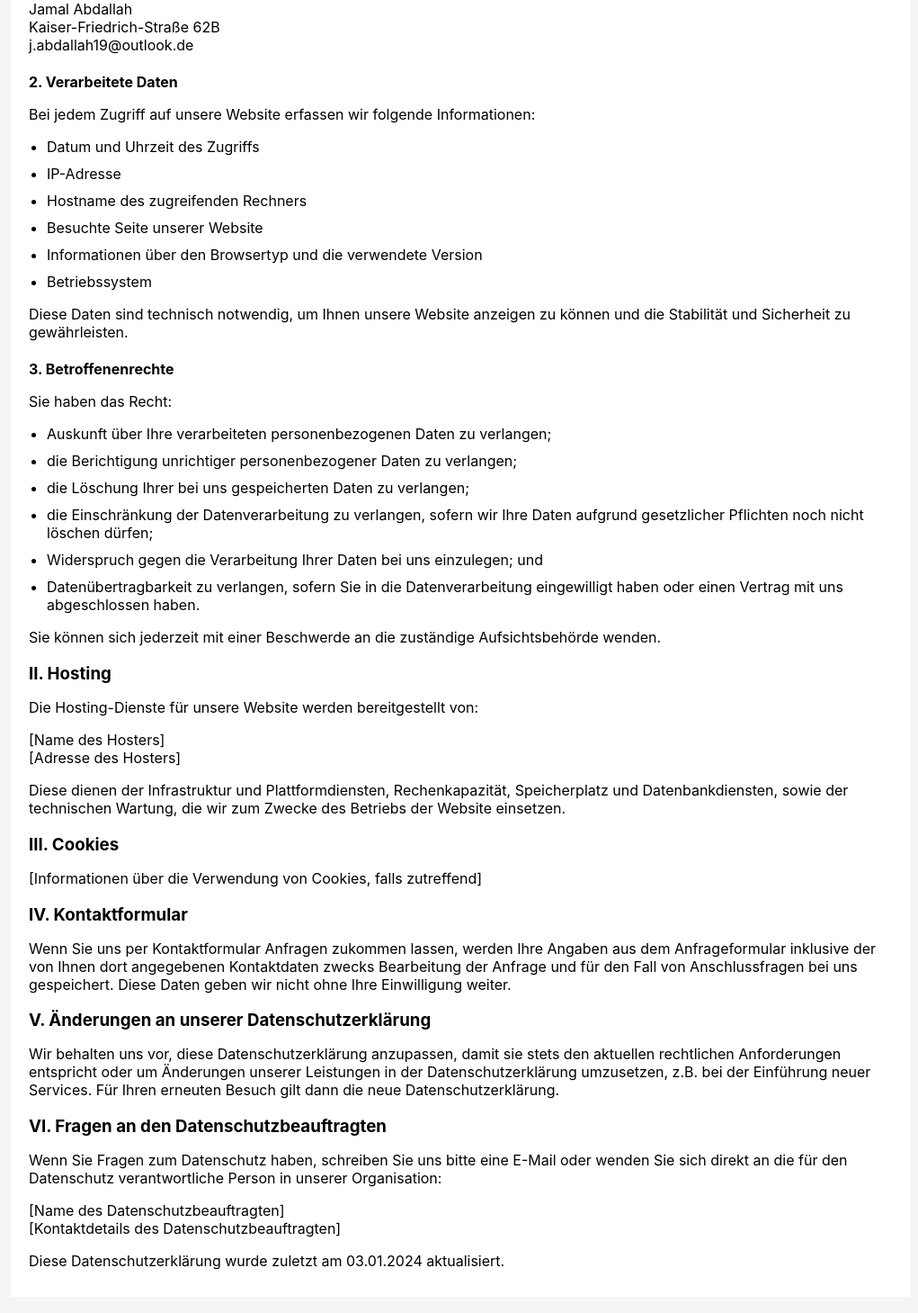
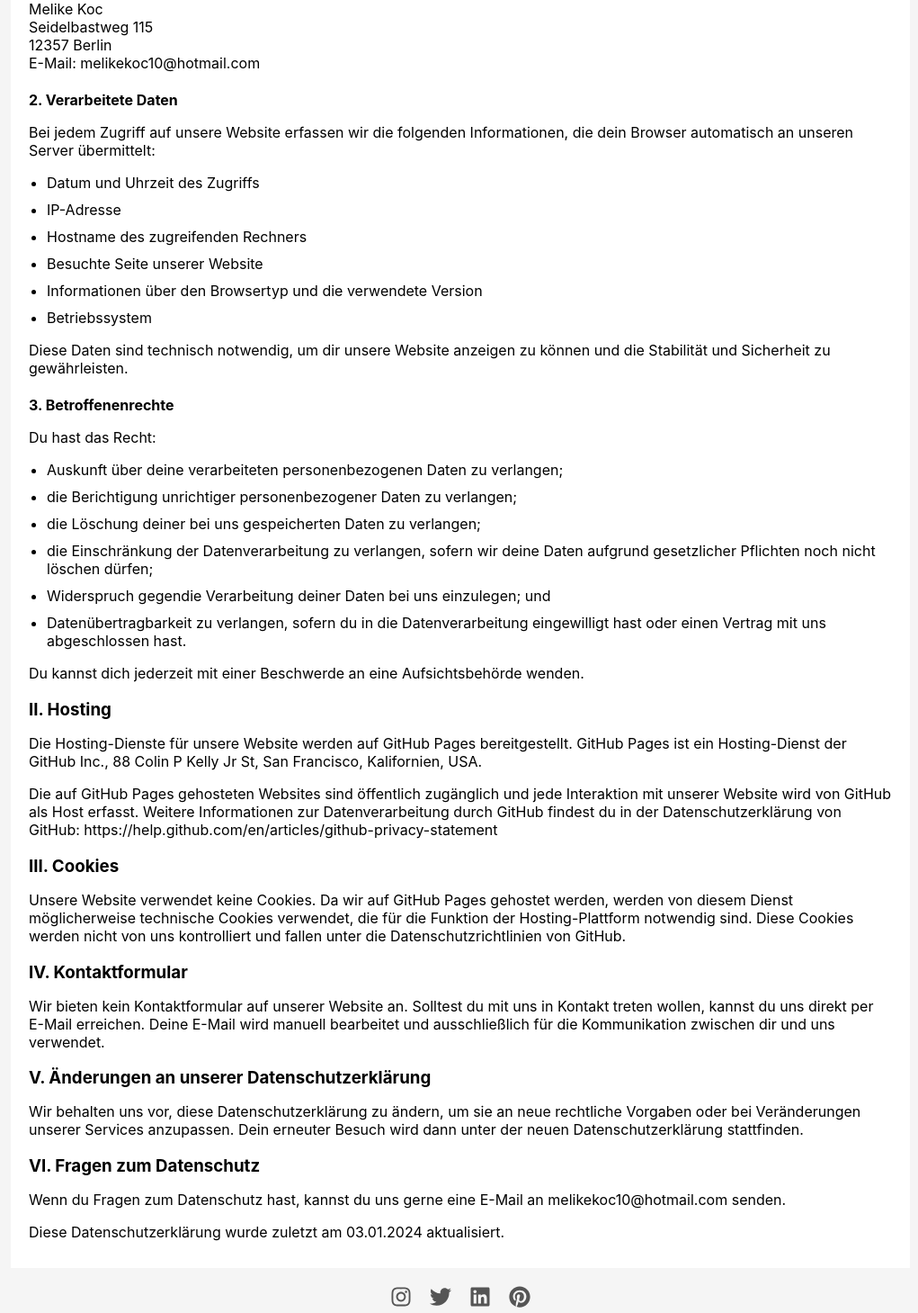
Before and after one commit to jamal019/jamal019.github.io, a React (Create React App) app in the folder my-architecture-portfolio/: page /datenschutz in a window 1280 px wide. Shown: the part 320-1779 px from the top of the page at 90% size, without its empty margins (128-1149 px from the left). Built offline with nearby package versions, Linux system fonts and the light colour scheme.

Commit message:
Lücken gefüllt

```diff
--- a/my-architecture-portfolio/public/index.html
+++ b/my-architecture-portfolio/public/index.html
@@ -28,8 +28,6 @@
   <link
   rel="stylesheet"
   href="https://cdnjs.cloudflare.com/ajax/libs/font-awesome/5.15.3/css/all.min.css"
-  integrity="sha384-SZXxX4whmUM5Gg2cM3o5LHwuj+SZCf+oCxrpiqfQNATcOzVdKiSL4FvZEMJ0Ud/2"
-  crossorigin="anonymous"
 />
     <title>React App</title>
   </head>
--- a/my-architecture-portfolio/src/components/About.js
+++ b/my-architecture-portfolio/src/components/About.js
@@ -1,14 +1,23 @@
 import React from 'react';
-import './About.css'; // Importieren Sie die About.css-Datei
+import './About.css';
 
 function About() {
   return (
     <div className="about-container">
       <h2 className="about-title">Über mich</h2>
 
+      <div className="about-portrait-container">
+        <img
+          src={`${process.env.PUBLIC_URL}/ich.png`}
+          alt="Melike Koc"
+          className="about-portrait"
+        />
+      </div>
+      {/* Portrait Bild einfügen */}
       <section className="about-section">
         <h3 className="about-subtitle">Wer bin ich?</h3>
-        <p>Mein Name ist Melike Koc, und ich bin eine engagierte und leidenschaftliche Architekturstudentin mit umfangreicher Erfahrung in verschiedenen Bereichen der Architektur und des Bauwesens. Mit einer starken technischen Grundlage und einem kreativen Herangehen an Designprozesse strebe ich danach, innovative Lösungen zu entwickeln, die sowohl ästhetisch ansprechend als auch funktional sind.</p>
+        <p>Mein Name ist Melike Koc, und ich bin eine engagierte und leidenschaftliche Architekturstudentin mit umfangreicher Erfahrung in verschiedenen Bereichen der Architektur und des Bauwesens. Mit einer starken technischen Grundlage und einem kreativen Herangehen an Designprozesse strebe ich danach, innovative Lösungen zu entwickeln, die sowohl ästhetisch ansprechend als auch funktional sind. Mein besonderes Interesse gilt der Erhaltung und Wiederbelebung denkmalgeschützter Gebäude, wobei ich stets darauf bedacht bin, deren historischen Charme zu bewahren, während ich moderne Lebensstandards integriere.</p>
+        <p>Die Architektur ist für mich nicht nur eine technische Disziplin, sondern auch ein Mittel, um das Leben der Menschen positiv zu beeinflussen. Ich glaube fest daran, dass gut durchdachte Architektur nicht nur Räume schafft, sondern auch Gemeinschaften stärkt und zur Verbesserung der Lebensqualität beiträgt. Mein Ansatz ist es, durch kreative und nachhaltige Konzepte Menschen und ihre Bedürfnisse in den Mittelpunkt meiner Arbeit zu stellen.</p>
       </section>
 
       <section className="about-section">
@@ -51,6 +60,12 @@ function About() {
         </div>
       </section>
 
+      <section className="about-section">
+        <h3 className="about-subtitle">Meine Philosophie</h3>
+        <p>Ich bin überzeugt, dass Architektur mehr ist als das Zeichnen von Gebäuden. Sie ist eine Kunst, die es vermag, Geschichten zu erzählen und historische Kontexte zu bewahren. In meiner Arbeit lege ich großen Wert auf den respektvollen Umgang mit historischen Strukturen und bin stets bestrebt, ihre Geschichten in die moderne Welt zu übertragen. Gleichzeitig liegt mir am Herzen, durch umweltfreundliche und energieeffiziente Designs einen Beitrag zum Schutz unseres Planeten zu leisten.</p>
+        <p>Ich freue mich darauf, auch in Zukunft Projekte zu realisieren, die sowohl die kulturelle Vergangenheit wertschätzen als auch den heutigen und zukünftigen Bedürfnissen gerecht werden. Mein Ziel ist es, Räume zu schaffen, die nicht nur ästhetisch ansprechend sind, sondern auch die Lebensqualität verbessern und zum sozialen Wohlbefinden beitragen.</p>
+        </section>
+
     </div>
   );
 }
--- a/my-architecture-portfolio/src/components/Datenschutz.js
+++ b/my-architecture-portfolio/src/components/Datenschutz.js
@@ -5,17 +5,18 @@ function Datenschutz() {
   return (
     <div className="container">
       <h2>Datenschutzerklärung</h2>
-      <h3>I. Informationen über die Verarbeitung Ihrer Daten</h3>
-      <p>Gemäß Art. 13 der Datenschutz-Grundverordnung (DS-GVO) informieren wir Sie über die Verarbeitung Ihrer personenbezogenen Daten auf unserer Website:</p>
+      <h3>I. Informationen über die Verarbeitung deiner Daten</h3>
+      <p>Gemäß Art. 13 der Datenschutz-Grundverordnung (DS-GVO) informieren wir dich über die Verarbeitung deiner personenbezogenen Daten auf unserer Website:</p>
 
       <h4>1. Verantwortlicher</h4>
       <p>Verantwortlich für die Datenverarbeitung ist:</p>
-      <p>Jamal Abdallah<br />
-      Kaiser-Friedrich-Straße 62B<br />
-      j.abdallah19@outlook.de</p>
+      <p>Melike Koc<br />
+      Seidelbastweg 115<br />
+      12357 Berlin<br />
+      E-Mail: melikekoc10@hotmail.com</p>
 
       <h4>2. Verarbeitete Daten</h4>
-      <p>Bei jedem Zugriff auf unsere Website erfassen wir folgende Informationen:</p>
+      <p>Bei jedem Zugriff auf unsere Website erfassen wir die folgenden Informationen, die dein Browser automatisch an unseren Server übermittelt:</p>
       <ul>
         <li>Datum und Uhrzeit des Zugriffs</li>
         <li>IP-Adresse</li>
@@ -24,42 +25,38 @@ function Datenschutz() {
         <li>Informationen über den Browsertyp und die verwendete Version</li>
         <li>Betriebssystem</li>
       </ul>
-      <p>Diese Daten sind technisch notwendig, um Ihnen unsere Website anzeigen zu können und die Stabilität und Sicherheit zu gewährleisten.</p>
+      <p>Diese Daten sind technisch notwendig, um dir unsere Website anzeigen zu können und die Stabilität und Sicherheit zu gewährleisten.</p>
 
       <h4>3. Betroffenenrechte</h4>
-      <p>Sie haben das Recht:</p>
+      <p>Du hast das Recht:</p>
       <ul>
-        <li>Auskunft über Ihre verarbeiteten personenbezogenen Daten zu verlangen;</li>
+        <li>Auskunft über deine verarbeiteten personenbezogenen Daten zu verlangen;</li>
         <li>die Berichtigung unrichtiger personenbezogener Daten zu verlangen;</li>
-        <li>die Löschung Ihrer bei uns gespeicherten Daten zu verlangen;</li>
-        <li>die Einschränkung der Datenverarbeitung zu verlangen, sofern wir Ihre Daten aufgrund gesetzlicher Pflichten noch nicht löschen dürfen;</li>
-        <li>Widerspruch gegen die Verarbeitung Ihrer Daten bei uns einzulegen; und</li>
-        <li>Datenübertragbarkeit zu verlangen, sofern Sie in die Datenverarbeitung eingewilligt haben oder einen Vertrag mit uns abgeschlossen haben.</li>
+        <li>die Löschung deiner bei uns gespeicherten Daten zu verlangen;</li>
+        <li>die Einschränkung der Datenverarbeitung zu verlangen, sofern wir deine Daten aufgrund gesetzlicher Pflichten noch nicht löschen dürfen;</li>
+        <li>Widerspruch gegendie Verarbeitung deiner Daten bei uns einzulegen; und</li>
+        <li>Datenübertragbarkeit zu verlangen, sofern du in die Datenverarbeitung eingewilligt hast oder einen Vertrag mit uns abgeschlossen hast.</li>
       </ul>
-      <p>Sie können sich jederzeit mit einer Beschwerde an die zuständige Aufsichtsbehörde wenden.</p>
+      <p>Du kannst dich jederzeit mit einer Beschwerde an eine Aufsichtsbehörde wenden.</p>
+      <h3>II. Hosting</h3>
+  <p>Die Hosting-Dienste für unsere Website werden auf GitHub Pages bereitgestellt. GitHub Pages ist ein Hosting-Dienst der GitHub Inc., 88 Colin P Kelly Jr St, San Francisco, Kalifornien, USA.</p>
+  <p>Die auf GitHub Pages gehosteten Websites sind öffentlich zugänglich und jede Interaktion mit unserer Website wird von GitHub als Host erfasst. Weitere Informationen zur Datenverarbeitung durch GitHub findest du in der Datenschutzerklärung von GitHub: https://help.github.com/en/articles/github-privacy-statement</p>
 
-      <h3>II. Hosting</h3>
-      <p>Die Hosting-Dienste für unsere Website werden bereitgestellt von:</p>
-      <p>[Name des Hosters]<br />
-      [Adresse des Hosters]</p>
-      <p>Diese dienen der Infrastruktur und Plattformdiensten, Rechenkapazität, Speicherplatz und Datenbankdiensten, sowie der technischen Wartung, die wir zum Zwecke des Betriebs der Website einsetzen.</p>
+  <h3>III. Cookies</h3>
+  <p>Unsere Website verwendet keine Cookies. Da wir auf GitHub Pages gehostet werden, werden von diesem Dienst möglicherweise technische Cookies verwendet, die für die Funktion der Hosting-Plattform notwendig sind. Diese Cookies werden nicht von uns kontrolliert und fallen unter die Datenschutzrichtlinien von GitHub.</p>
 
-      <h3>III. Cookies</h3>
-      <p>[Informationen über die Verwendung von Cookies, falls zutreffend]</p>
+  <h3>IV. Kontaktformular</h3>
+  <p>Wir bieten kein Kontaktformular auf unserer Website an. Solltest du mit uns in Kontakt treten wollen, kannst du uns direkt per E-Mail erreichen. Deine E-Mail wird manuell bearbeitet und ausschließlich für die Kommunikation zwischen dir und uns verwendet.</p>
 
-      <h3>IV. Kontaktformular</h3>
-      <p>Wenn Sie uns per Kontaktformular Anfragen zukommen lassen, werden Ihre Angaben aus dem Anfrageformular inklusive der von Ihnen dort angegebenen Kontaktdaten zwecks Bearbeitung der Anfrage und für den Fall von Anschlussfragen bei uns gespeichert. Diese Daten geben wir nicht ohne Ihre Einwilligung weiter.</p>
+  <h3>V. Änderungen an unserer Datenschutzerklärung</h3>
+  <p>Wir behalten uns vor, diese Datenschutzerklärung zu ändern, um sie an neue rechtliche Vorgaben oder bei Veränderungen unserer Services anzupassen. Dein erneuter Besuch wird dann unter der neuen Datenschutzerklärung stattfinden.</p>
 
-      <h3>V. Änderungen an unserer Datenschutzerklärung</h3>
-      <p>Wir behalten uns vor, diese Datenschutzerklärung anzupassen, damit sie stets den aktuellen rechtlichen Anforderungen entspricht oder um Änderungen unserer Leistungen in der Datenschutzerklärung umzusetzen, z.B. bei der Einführung neuer Services. Für Ihren erneuten Besuch gilt dann die neue Datenschutzerklärung.</p>
+  <h3>VI. Fragen zum Datenschutz</h3>
+  <p>Wenn du Fragen zum Datenschutz hast, kannst du uns gerne eine E-Mail an melikekoc10@hotmail.com senden.</p>
 
-<h3>VI. Fragen an den Datenschutzbeauftragten</h3>
-<p>Wenn Sie Fragen zum Datenschutz haben, schreiben Sie uns bitte eine E-Mail oder wenden Sie sich direkt an die für den Datenschutz verantwortliche Person in unserer Organisation:</p>
-<p>[Name des Datenschutzbeauftragten]<br />
-[Kontaktdetails des Datenschutzbeauftragten]</p>
+  <p>Diese Datenschutzerklärung wurde zuletzt am 03.01.2024 aktualisiert.</p>
+</div>
 
-<p>Diese Datenschutzerklärung wurde zuletzt am 03.01.2024 aktualisiert.</p>
-</div>
 );
 }
 
--- a/my-architecture-portfolio/src/components/Footer.js
+++ b/my-architecture-portfolio/src/components/Footer.js
@@ -1,6 +1,6 @@
 // Footer.js
 import React from 'react';
-import { FaInstagram, FaXing, FaLinkedin, FaPinterest } from 'react-icons/fa';
+import { FaInstagram, FaXing, FaLinkedin, FaPinterest, FaTwitter } from 'react-icons/fa';
 import './Footer.css';
 
 function Footer() {
@@ -10,8 +10,8 @@ function Footer() {
         <a href="https://www.instagram.com/deinBenutzername" target="_blank" rel="noopener noreferrer">
           <FaInstagram />
         </a>
-        <a href="https://www.xing.com/profile/deinBenutzername" target="_blank" rel="noopener noreferrer">
-          <FaXing />
+        <a href="https://twitter.com/DeinTwitterHandle" target="_blank" rel="noopener noreferrer">
+          <FaTwitter />
         </a>
         <a href="https://www.linkedin.com/in/deinBenutzername" target="_blank" rel="noopener noreferrer">
           <FaLinkedin />
--- a/my-architecture-portfolio/src/components/Impressum.js
+++ b/my-architecture-portfolio/src/components/Impressum.js
@@ -13,33 +13,28 @@ function Impressum() {
 
       <h3>Kontaktaufnahme:</h3>
       <p>Telefon: +49 1575 8864333<br />
-      E-Mail: <a href="melikekoc10@hotmail.com">melikekoc10@hotmail.com</a></p>
+      E-Mail: <a href="mailto:melikekoc10@hotmail.com">melikekoc10@hotmail.com</a></p>
 
       <h3>Haftungsausschluss – Disclaimer:</h3>
       <h4>Haftung für Inhalte</h4>
-      <p>Die Inhalte unserer Seiten wurden mit größter Sorgfalt erstellt. Für die Richtigkeit, Vollständigkeit und Aktualität der Inhalte können wir jedoch keine Gewähr übernehmen...</p>
-      {/* Fügen Sie hier den vollständigen Haftungsausschluss Text ein. */}
+      <p>Die Inhalte unserer Seiten wurden mit größter Sorgfalt erstellt. Für die Richtigkeit, Vollständigkeit und Aktualität der Inhalte können wir jedoch keine Gewähr übernehmen. Als Diensteanbieter sind wir gemäß § 7 Abs.1 TMG für eigene Inhalte auf diesen Seiten nach den allgemeinen Gesetzen verantwortlich. Nach §§ 8 bis 10 TMG sind wir als Diensteanbieter jedoch nicht verpflichtet, übermittelte oder gespeicherte fremde Informationen zu überwachen oder nach Umständen zu forschen, die auf eine rechtswidrige Tätigkeit hinweisen.</p>
 
       <h4>Haftungsbeschränkung für externe Links</h4>
-      <p>Unsere Website enthält Links zu externen Websites Dritter, auf deren Inhalte wir keinen Einfluss haben...</p>
-      {/* Fügen Sie hier den vollständigen Haftungsbeschränkungstext für externe Links ein. */}
+      <p>Unsere Website enthält Links zu externen Websites Dritter, auf deren Inhalte wir keinen Einfluss haben. Deshalb können wir für diese fremden Inhalte auch keine Gewähr übernehmen. Für die Inhalte der verlinkten Seiten ist stets der jeweilige Anbieter oder Betreiber der Seiten verantwortlich. Die verlinkten Seiten wurden zum Zeitpunkt der Verlinkung auf mögliche Rechtsverstöße überprüft. Rechtswidrige Inhalte waren zum Zeitpunkt der Verlinkung nicht erkennbar. Eine permanente inhaltliche Kontrolle der verlinkten Seiten ist jedoch ohne konkrete Anhaltspunkte einer Rechtsverletzung nicht zumutbar. Bei Bekanntwerden von Rechtsverletzungen werden wir derartige Links umgehend entfernen.</p>
 
       <h4>Urheberrecht</h4>
-      <p>Die durch die Seitenbetreiber erstellten Inhalte und Werke auf diesen Seiten unterliegen dem deutschen Urheberrecht...</p>
-      {/* Fügen Sie hier den vollständigen Urheberrechtstext ein. */}
+  <p>Die durch die Seitenbetreiber erstellten Inhalte und Werke auf diesen Seiten unterliegen dem deutschen Urheberrecht. Die Vervielfältigung, Bearbeitung, Verbreitung und jede Art der Verwertung außerhalb der Grenzen des Urheberrechtes bedürfen der schriftlichen Zustimmung des jeweiligen Autors bzw. Erstellers. Downloads und Kopien dieser Seite sind nur für den privaten, nicht kommerziellen Gebrauch gestattet. Soweit die Inhalte auf dieser Seite nicht vom Betreiber erstellt wurden, werden die Urheberrechte Dritter beachtet. Insbesondere werden Inhalte Dritter als solche gekennzeichnet. Sollten Sie trotzdem auf eine Urheberrechtsverletzung aufmerksam werden, bitten wir um einen entsprechenden Hinweis. Bei Bekanntwerden von Rechtsverletzungen werden wir derartige Inhalte umgehend entfernen.</p>
 
-      <p>Sollten Sie auf unserer Webseite Inhalte finden, die das Urheberrecht verletzen, bitten wir um einen entsprechenden Hinweis. Bei Bekanntwerden von Rechtsverletzungen werden wir derartige Inhalte unverzüglich entfernen.</p>
+  <p>Dieses Impressum gilt auch für alle Online-Präsenzen unserer Firma, wie zum Beispiel Social-Media-Profile.</p>
 
-<p>Dieses Impressum gilt auch für alle Online-Präsenzen unserer Firma, wie zum Beispiel Social-Media-Profile.</p>
+  <h3>Datenschutz</h3>
+  <p>Die Nutzung unserer Webseite ist in der Regel ohne Angabe personenbezogener Daten möglich. Soweit auf unseren Seiten personenbezogene Daten (beispielsweise Name, Anschrift oder E-Mail-Adressen) erhoben werden, erfolgt dies, soweit möglich, stets auf freiwilliger Basis. Diese Daten werden ohne Ihre ausdrückliche Zustimmung nicht an Dritte weitergegeben.</p>
 
-<h3>Datenschutz</h3>
-<p>Die Nutzung unserer Webseite ist in der Regel ohne Angabe personenbezogener Daten möglich...</p>
-{/* Fügen Sie hier den vollständigen Datenschutztext ein, falls nötig. */}
+  <h3>Widerspruch Werbe-Mails</h3>
+  <p>Der Nutzung von im Rahmen der Impressumspflicht veröffentlichten Kontaktdaten zur Übersendung von nicht ausdrücklich angeforderter Werbung und Informationsmaterialien wird hiermit widersprochen. Die Betreiber der Seiten behalten sich ausdrücklich rechtliche Schritte im Falle der unverlangten Zusendung von Werbeinformationen, etwa durch Spam-E-Mails, vor.</p>
+  <p>Bitte beachten Sie, dass die Verwendung von Kontaktdaten, die im Rahmen der Impressumspflicht veröffentlicht wurden, durch Dritte zur Übersendung von nicht ausdrücklich angeforderten Werbe- und Informationsmaterialien nicht gestattet ist. Sollten Sie trotzdem unverlangte Werbung, wie z.B. Spam-E-Mails, erhalten, behalten wir uns das Recht vor, rechtliche Schritte einzuleiten.</p>
 
-<h3>Widerspruch Werbe-Mails</h3>
-<p>Der Nutzung von im Rahmen der Impressumspflicht veröffentlichten Kontaktdaten zur Übersendung von nicht ausdrücklich angeforderter Werbung und Informationsmaterialien wird hiermit widersprochen...</p>
-
-<p>Bitte ersetzen Sie alle Platzhaltertexte durch die spezifischen Informationen Ihrer Firma und passen Sie die Inhalte den tatsächlichen Gegebenheiten an. Dieses Impressum wurde zur Verfügung gestellt von jurarat.de.</p>
+  <p>Datenschutzhinweise und detaillierte Informationen zum Umgang mit personenbezogenen Daten finden Sie in unserer Datenschutzerklärung.</p>
 
 <p>Letzte Aktualisierung: 03.01.2024</p>
 </div>
--- /dev/null
+++ b/my-architecture-portfolio/src/components/Kontakt.css
@@ -0,0 +1,41 @@
+/* Kontakt.css */
+.container {
+    max-width: 960px;
+    margin: 0 auto;
+    padding: 20px;
+    text-align: left;
+    background-color: #ffffff;
+  }
+
+  /* Optional: Allgemeine Stilregeln für Überschriften und Absätze */
+  h2, h3, h4, p, ul, li {
+    margin-bottom: 10px; /* Fügt einen Abstand nach unten für jedes Element hinzu */
+  }
+
+  ul {
+    padding-left: 20px; /* Fügt Platz vor der Aufzählungsliste hinzu */
+  }
+
+  body {
+    background-color: #f5f5f5;
+  }
+
+  .social-media-list {
+    list-style: none;
+    padding: 0;
+    }
+
+    .social-media-list li {
+    display: inline;
+    margin-right: 10px;
+    }
+
+    .social-media-list li a {
+    text-decoration: none;
+    color: #333; /* Oder eine andere Farbe deiner Wahl */
+    font-size: 1.2em;
+    }
+
+    .social-media-list li a:hover {
+    color: #555; /* Farbänderung beim Hover */
+    }
--- a/my-architecture-portfolio/src/components/Kontakt.js
+++ b/my-architecture-portfolio/src/components/Kontakt.js
@@ -1,5 +1,6 @@
 import React from 'react';
-import './Datenschutz.css';
+import { FaInstagram, FaTwitter, FaLinkedin, FaPinterest } from 'react-icons/fa';
+import './Kontakt.css';
 
 function Kontakt() {
   return (
@@ -7,15 +8,24 @@ function Kontakt() {
       <h2>Kontakt</h2>
       <h3>Anschrift:</h3>
       <p>Melike Koc<br />
-      Seidelbastweg 115<br />
-      12357 Berlin<br /></p>
+         Seidelbastweg 115<br />
+         12357 Berlin<br />
+      </p>
 
       <h3>Kontaktdaten:</h3>
       <p>Telefon: +49 1575 8864333<br />
-      E-Mail: <a href="melikekoc10@hotmail.com">melikekoc10@hotmail.com</a></p>
+         E-Mail: <a href="mailto:melikekoc10@hotmail.com">melikekoc10@hotmail.com</a>
+      </p>
 
-</div>
-);
+      <h3>Social Media</h3>
+      <p>Du kannst mich auch über verschiedene Social-Media-Kanäle erreichen. Ich freue mich über Nachrichten, Anfragen und den Austausch über Projekte und Ideen. Folge und kontaktiere mich gerne über:</p>
+      <ul className="social-media-list">
+        <li><a href="https://www.instagram.com/DeinInstagramHandle" target="_blank" rel="noopener noreferrer"><FaInstagram /> Instagram</a></li>
+        <li><a href="https://www.twitter.com/DeinTwitterHandle" target="_blank" rel="noopener noreferrer"><FaTwitter /> Twitter (X)</a></li>
+        <li><a href="https://www.linkedin.com/in/DeinLinkedInHandle" target="_blank" rel="noopener noreferrer"><FaLinkedin /> LinkedIn</a></li>
+      </ul>
+    </div>
+  );
 }
 
 export default Kontakt;
```
Also changed, not shown: my-architecture-portfolio/package.json (+4 -4 lines), my-architecture-portfolio/src/components/About.css (+15 -0 lines), my-architecture-portfolio/public/ich.png (added), 1 other file (tests, documents, lock files or other folders).
